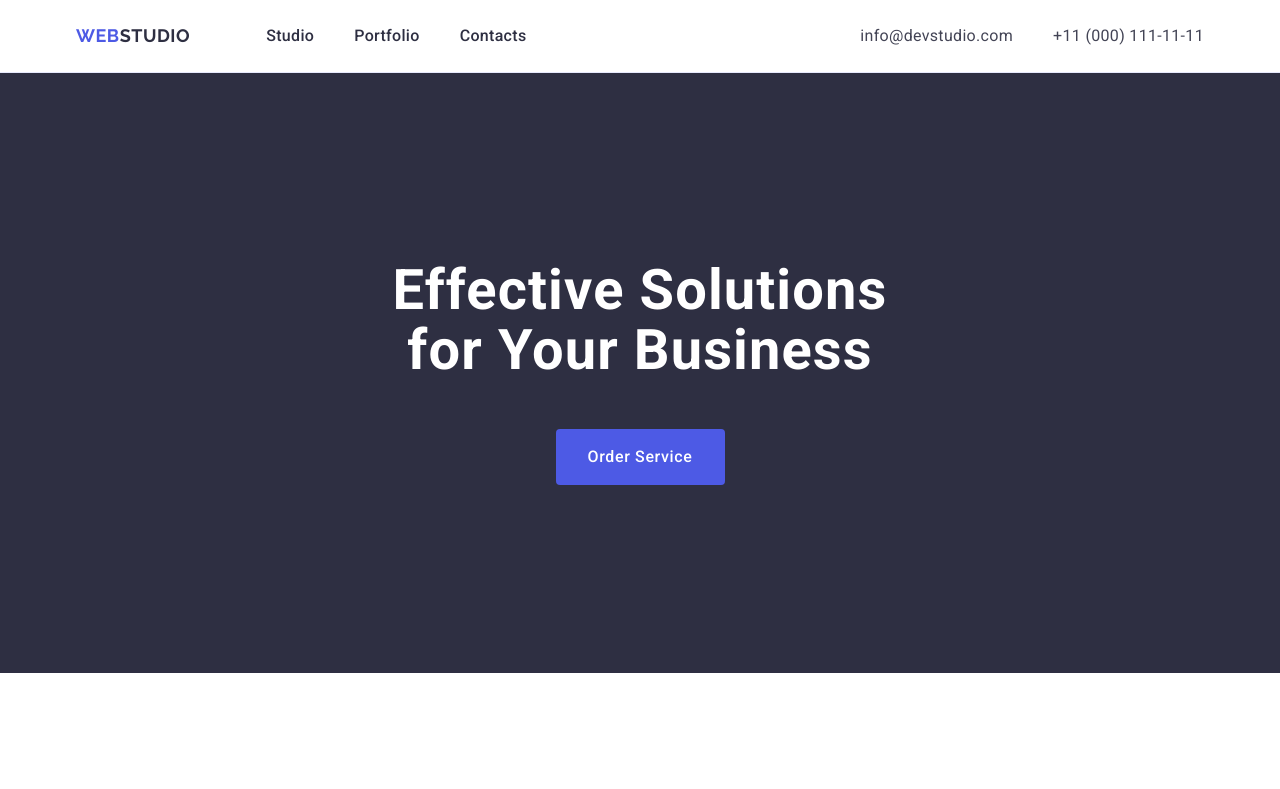
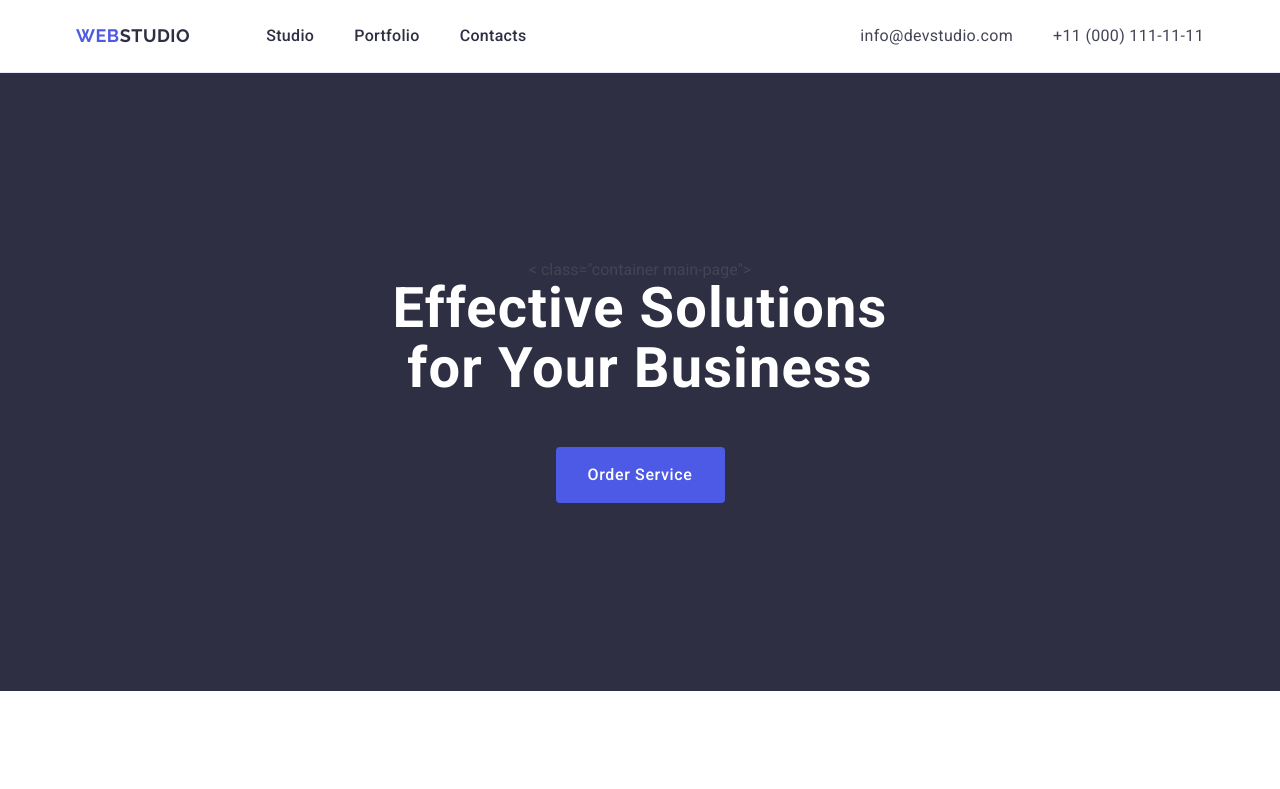
Before and after one commit to Nataliya-umanchanka/goit-markup-hw-03, a plain HTML site: page index.html in a window 1280 px wide. Shown: the top 789 px of the page. Drawn offline with nearby package versions, Linux system fonts and the light colour scheme.

Commit message:
index.html

```diff
--- a/index.html
+++ b/index.html
@@ -57,11 +57,11 @@
 
     <main>
       <section class="section-page">
-        <div class="container main-page">
+        < class="container main-page">
           <h1 class="main-title">Effective Solutions for Your Business</h1>
-          <div class="button-wrapper">
+
             <button type="button" class="order-button">Order Service</button>
-          </div>
+
         </div>
       </section>
 
```
